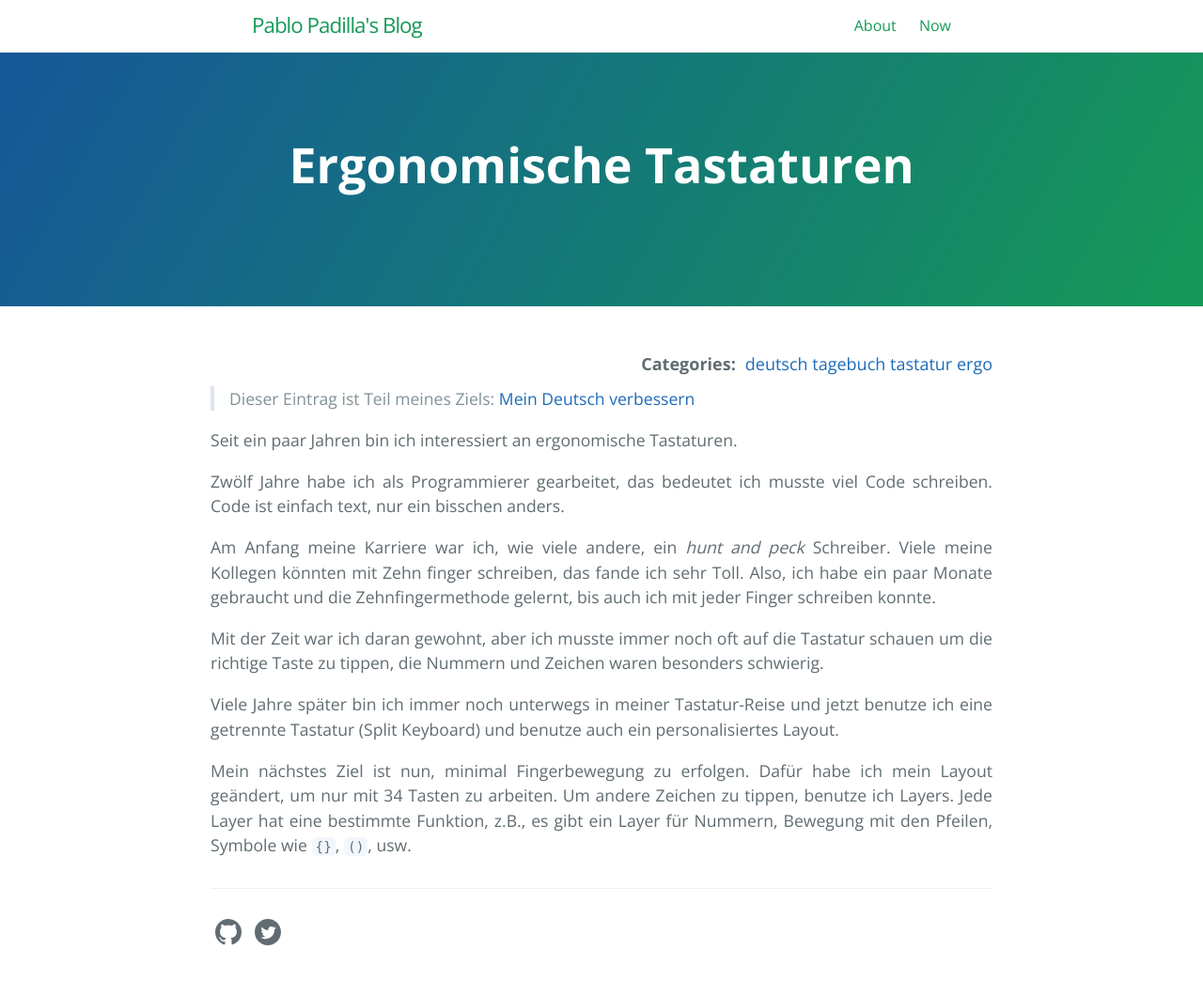
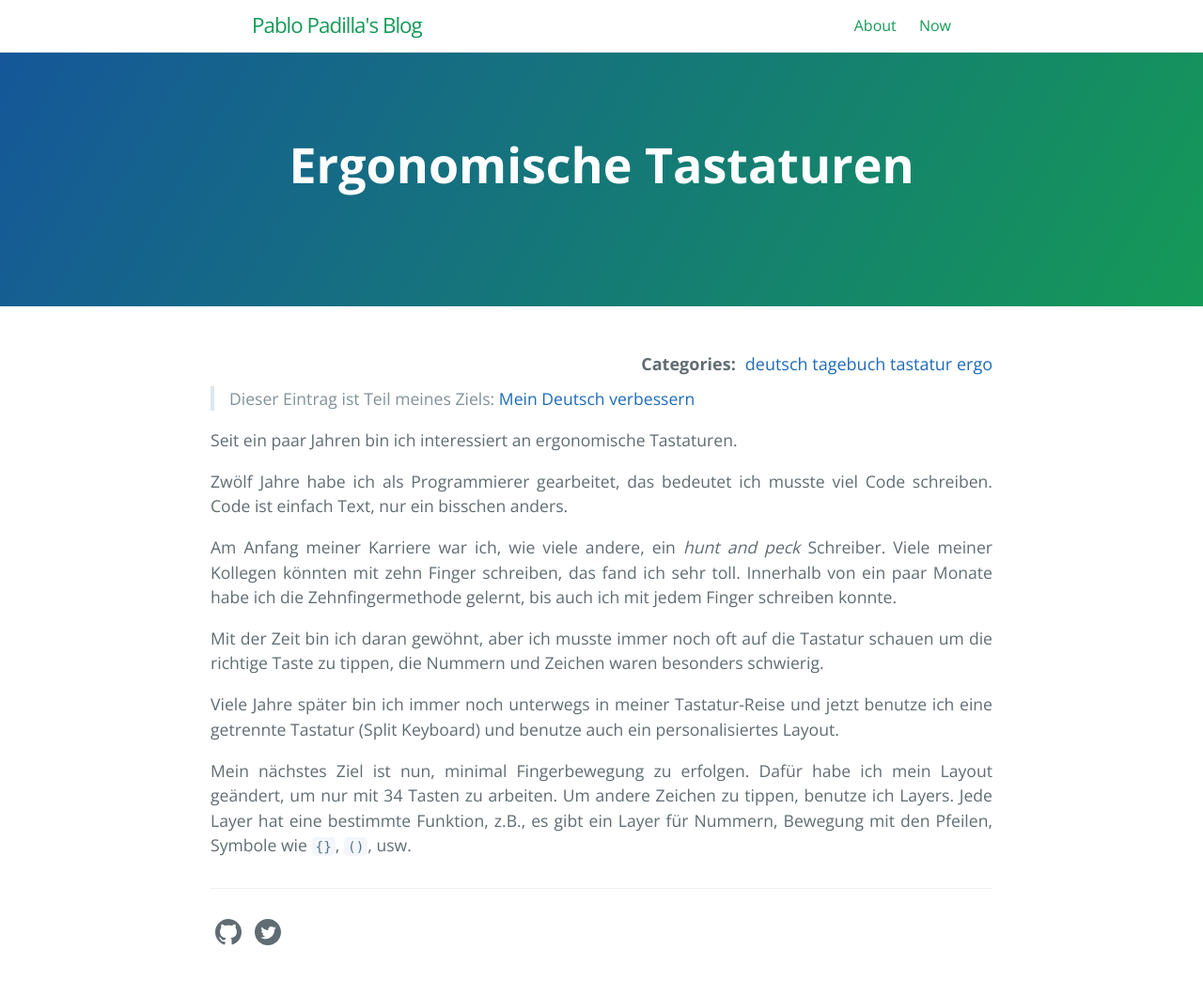
Before and after one commit to pgpbpadilla/pgpbpadilla.github.io, a Jekyll site: the page built from deutsch/_posts/2023-05-07-ergo-tastaturen.md, in a window 1280 px wide. Shown: the whole page at 94% size. Built offline with Jekyll 4.4.1, drawn with Linux system fonts in a browser that asks for light colours; comment, search, counter and statistics services are not loaded.

Commit message:
fix: de: Korrekturen von meine Lehrerin

```diff
--- a/deutsch/_posts/2023-05-07-ergo-tastaturen.md
+++ b/deutsch/_posts/2023-05-07-ergo-tastaturen.md
@@ -14,16 +14,15 @@ Seit ein paar Jahren bin ich interessiert an ergonomische
 Tastaturen.
 
 Zwölf Jahre habe ich als Programmierer gearbeitet, das bedeutet ich
-musste viel Code schreiben. Code ist einfach text, nur ein
+musste viel Code schreiben. Code ist einfach Text, nur ein
 bisschen anders.
 
-Am Anfang meine Karriere war ich, wie viele andere, ein *hunt and
-peck* Schreiber. Viele meine Kollegen könnten mit Zehn finger
-schreiben, das fande ich sehr Toll. Also, ich habe ein paar Monate
-gebraucht und die Zehnfingermethode gelernt, bis auch ich mit
-jeder Finger schreiben konnte.
+Am Anfang meiner Karriere war ich, wie viele andere, ein *hunt and
+peck* Schreiber. Viele meiner Kollegen könnten mit zehn Finger
+schreiben, das fand ich sehr toll. Innerhalb von ein paar Monate habe ich die
+Zehnfingermethode gelernt, bis auch ich mit jedem Finger schreiben konnte.
 
-Mit der Zeit war ich daran gewohnt, aber ich musste immer noch oft auf die
+Mit der Zeit bin ich daran gewöhnt, aber ich musste immer noch oft auf die
 Tastatur schauen um die richtige Taste zu tippen, die Nummern und
 Zeichen waren besonders schwierig.
 
```
